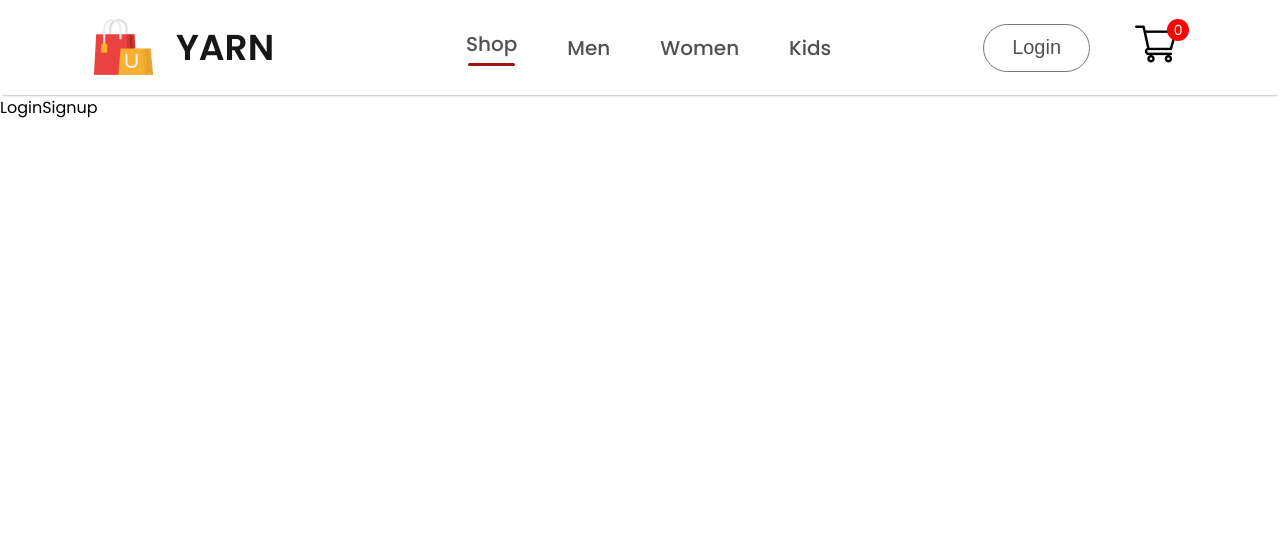
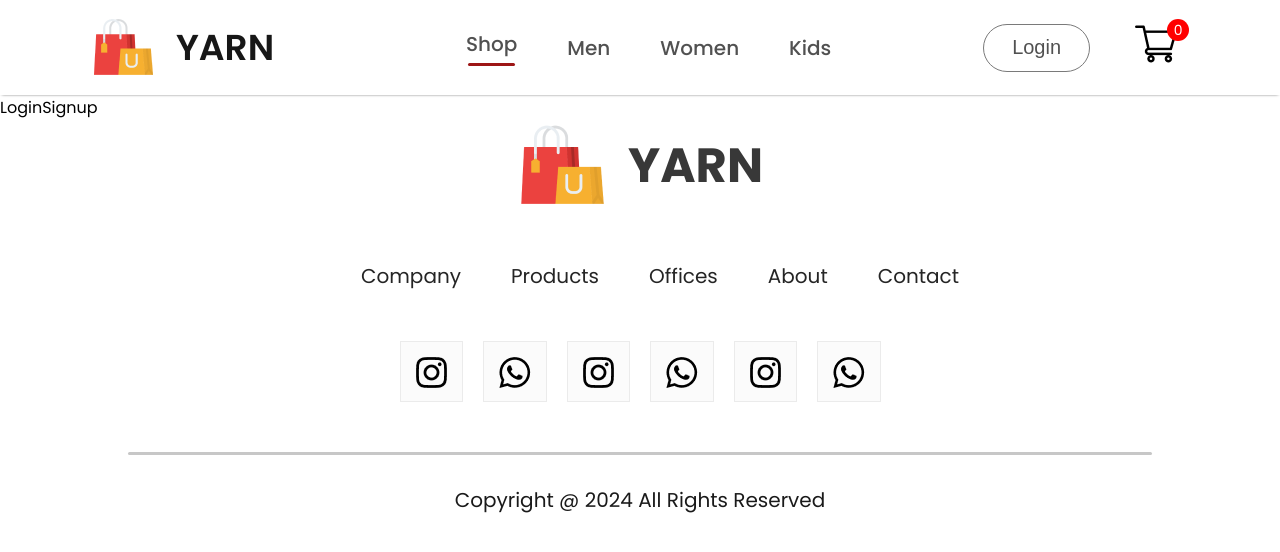
Before and after one commit to iamakashpc/yarn_ecommerce, a React (Create React App) app: page /login in a window 1280 px wide. Shown: the top 552 px of the page. Built offline with nearby package versions, Linux system fonts and the light colour scheme.

Commit message:
home page ui created with footer

```diff
--- a/src/App.js
+++ b/src/App.js
@@ -6,6 +6,7 @@
 import Product from "./Pages/Product";
 import Cart from "./Pages/Cart";
 import LoginSignup from "./Pages/LoginSignup";
+import Footer from "./Components/Footer/Footer";
 const App = () => {
 	return (
 		<div>
@@ -23,6 +24,7 @@
           <Route path="/login" element={<LoginSignup/>}/>
 
 				</Routes>
+				<Footer/>
 			</BrowserRouter>
 		</div>
 	);
--- /dev/null
+++ b/src/Components/Footer/Footer.css
@@ -0,0 +1,56 @@
+.footer {
+	display: flex;
+	align-items: center;
+	justify-content: center;
+    flex-direction: column;
+	gap: 50px;
+}
+.footer-logo{
+    display: flex;
+    align-items: center;
+    gap: 20px;
+}
+.footer-logo p{
+    color: #383838;
+    font-size: 48px;
+    font-weight: 700;
+}
+.footer-links{
+    display: flex;
+    list-style: none;
+    gap: 50px;
+    color: #252525;
+    font-size: 20px;
+}
+.footer-links li{
+    cursor: pointer;
+
+}
+.footer-social-links{
+    display: flex;
+    gap: 20px;
+}
+.footer-icons-container{
+    padding: 15px;
+    padding-bottom: 6px;
+    background: #fbfbfb;
+    border: 1px solid #ebebeb;
+}
+.footer-copyright{
+    display: flex;
+    flex-direction: column;
+    align-items: center;
+    gap: 30px;
+    width: 100%;
+    margin-bottom: 30px;
+    color: #1a1a1a;
+    font-size: 20px;
+
+}
+.footer-copyright hr{
+    width: 80%;
+    border: none;
+    border-radius: 10px;
+    height: 3px;
+    background: #c7c7c7;
+}
--- /dev/null
+++ b/src/Components/Footer/Footer.jsx
@@ -0,0 +1,49 @@
+import React from "react";
+import "./Footer.css";
+import footer_logo from "../Assets/logo_big.png";
+import instagram_icon from "../Assets/instagram_icon.png";
+import whatsapp_icon from "../Assets/whatsapp_icon.png";
+const Footer = () => {
+	return (
+		<div className="footer">
+			<div className="footer-logo">
+				<img src={footer_logo} alt="" />
+				<p>YARN</p>
+			</div>
+			<ul className="footer-links">
+				<li>Company</li>
+				<li>Products</li>
+				<li>Offices</li>
+				<li>About</li>
+				<li>Contact</li>
+			</ul>
+			<div className="footer-social-links">
+				<div className="footer-icons-container">
+					<img src={instagram_icon} alt="" />
+				</div>
+				<div className="footer-icons-container">
+					<img src={whatsapp_icon} alt="" />
+				</div>
+				<div className="footer-icons-container">
+					<img src={instagram_icon} alt="" />
+				</div>
+				<div className="footer-icons-container">
+					<img src={whatsapp_icon} alt="" />
+				</div>
+				<div className="footer-icons-container">
+					<img src={instagram_icon} alt="" />
+				</div>
+				<div className="footer-icons-container">
+					<img src={whatsapp_icon} alt="" />
+				</div>
+			</div>
+
+			<div className="footer-copyright">
+				<hr />
+				<p>Copyright @ 2024 All Rights Reserved</p>
+			</div>
+		</div>
+	);
+};
+
+export default Footer;
```
